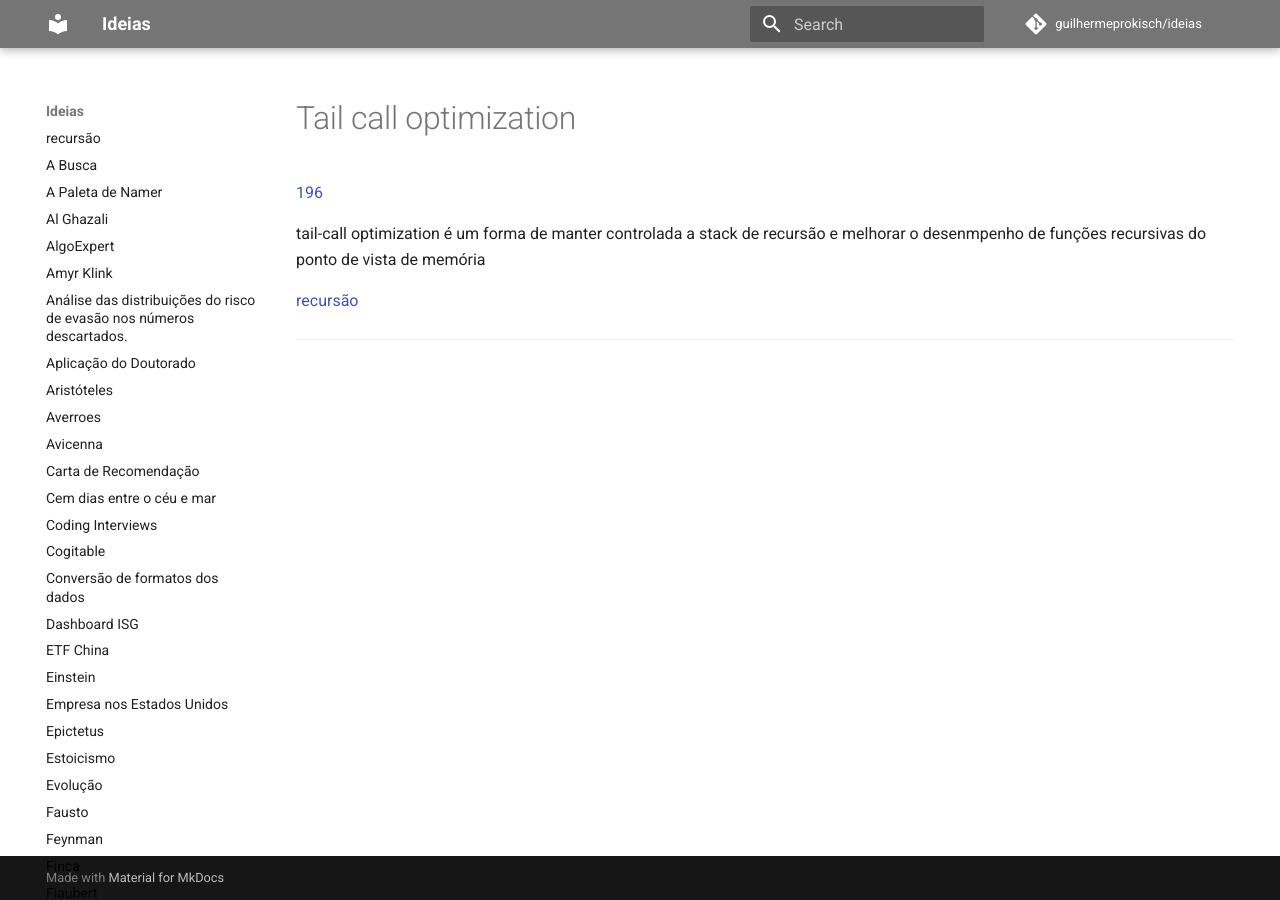
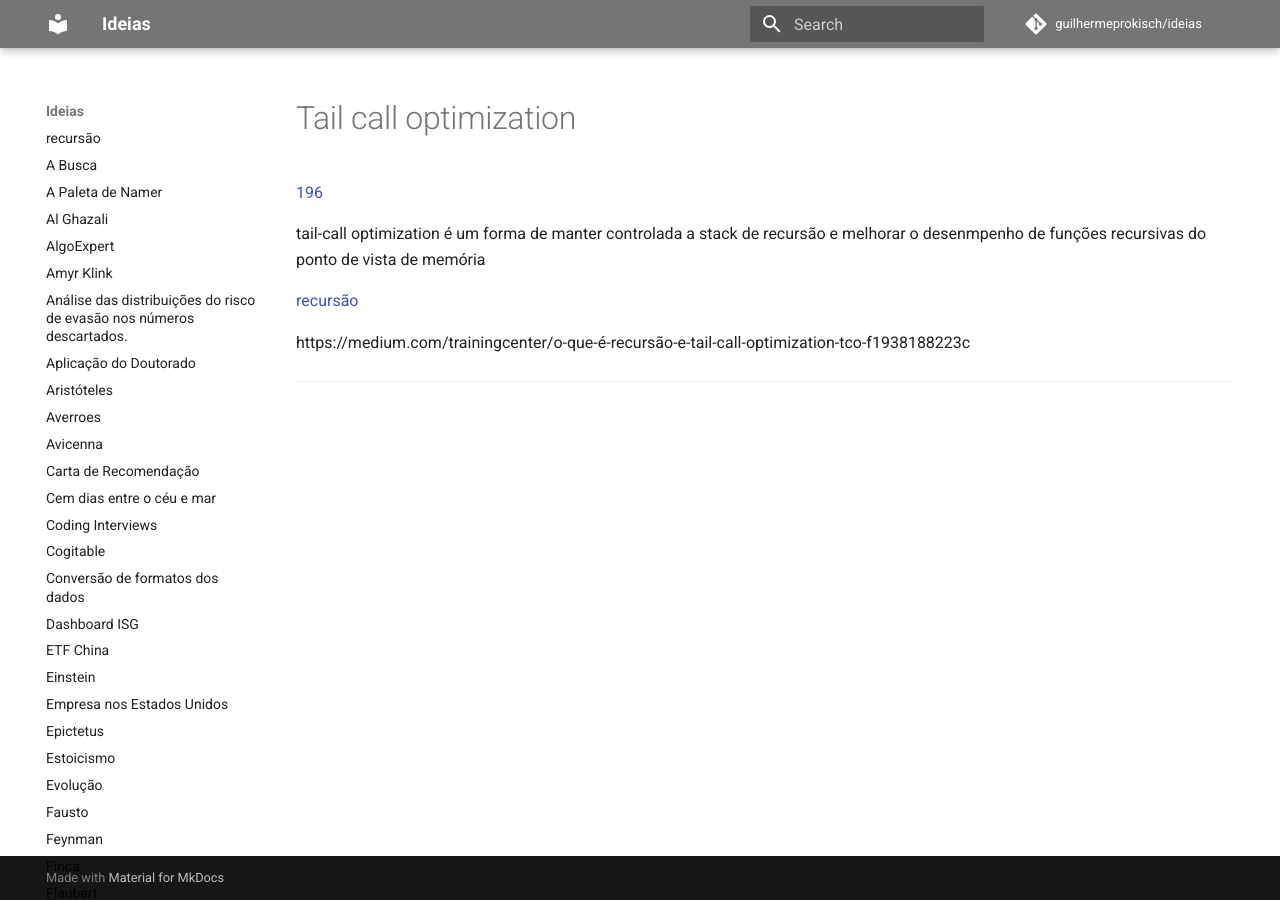
Before and after one commit to guilhermeprokisch/guilherme, an MkDocs documentation site: the page built from docs/tail-call optimization.md, in a window 1280 px wide. Built offline with MkDocs 1.6.1 and Material for MkDocs 9.7.7, drawn with Linux system fonts in a browser that asks for light colours; comment, search, counter and statistics services are not loaded; part of the change alters nothing that is shown.

Commit message:
Backup all issues

```diff
--- a/docs/tail-call optimization.md
+++ b/docs/tail-call optimization.md
@@ -6,4 +6,7 @@ tail-call optimization é um forma de manter controlada a stack de recursão e m
 
 [ recursão ](-recursão-)
 
+
+https://medium.com/trainingcenter/o-que-é-recursão-e-tail-call-optimization-tco-f1938188223c
+
 -------------------------------------------------------------------------------
```
